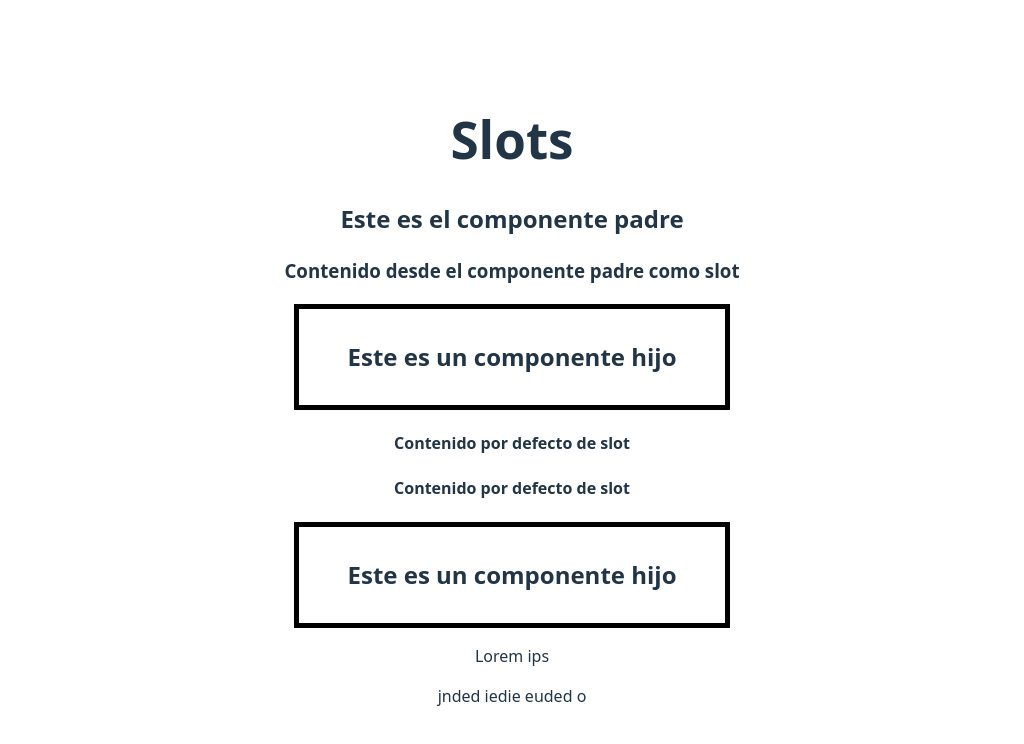
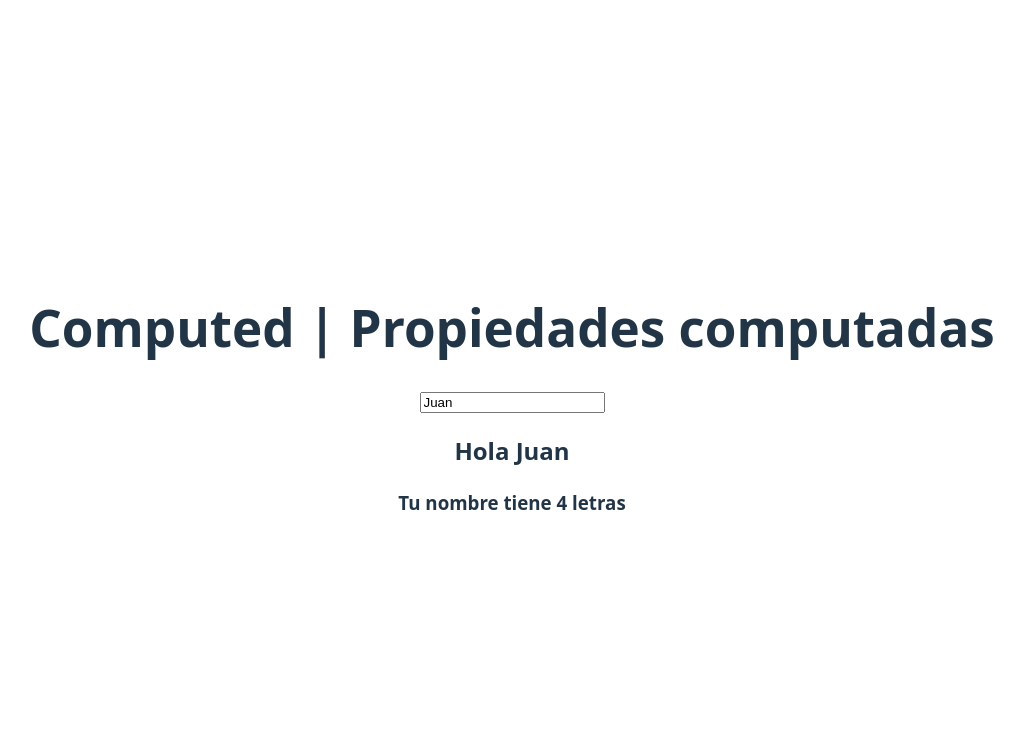
Before and after one commit to GERARDOCALLIRGOSJAQUE/my-vue-project, a Vue app: page / in a window 1280 px wide. Shown: the top 744 px of the page, without its empty margins (128-1152 px from the left). Built offline with nearby package versions, Linux system fonts and the light colour scheme.

Commit message:
Catoceavo commit: Computed

```diff
--- a/src/App.vue
+++ b/src/App.vue
@@ -1,24 +1,18 @@
 <script setup>
+import { computed, ref } from 'vue';
 import ChildComponent from './components/ChildComponent.vue';
+const userName = ref('Juan');
+const nameLength = computed(() => {
+  return userName.value.length;
+});
 
 </script>
 
 <template>
-  <h1>Slots</h1><!--Son una forma de transferir info de un padre aun hijo -->
-  <h2>Este es el componente padre</h2>
-  <ChildComponent>
-    <template v-slot:top>
-      <h3>Contenido desde el componente padre como slot</h3>
-    </template>
-
-  </ChildComponent>
-  <ChildComponent>
-    <template v-slot:bottom>
-      <p>Lorem ips</p>
-      <p>jnded iedie euded o</p>
-    </template>
-
-  </ChildComponent>
+  <h1>Computed | Propiedades computadas</h1><!--Son una forma de transferir info de un padre aun hijo -->
+  <input type="text" v-model="userName">
+  <h2>Hola {{ userName }}</h2>
+  <h3>Tu nombre tiene {{ nameLength }} letras</h3>
 
 </template>
 
```
